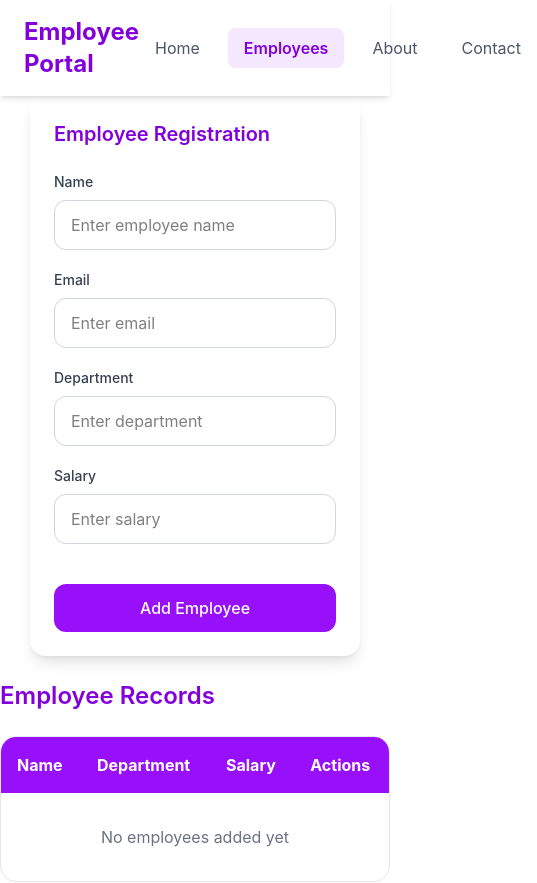
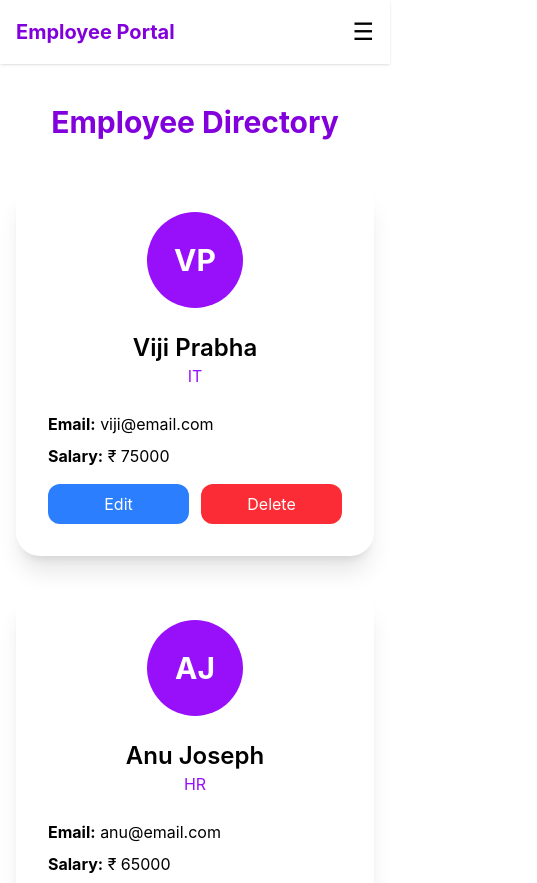
Before and after one commit to vijitibu/employee-registration-application, a React (Vite) app: page /employees in a window 390 px wide. Shown: the top 883 px of the page, 537 px wide, since content can reach past the window. Built offline with nearby package versions, Linux system fonts and the light colour scheme.

Commit message:
Updated responsive design

```diff
--- a/src/App.tsx
+++ b/src/App.tsx
@@ -4,24 +4,17 @@ import Footer from "./components/Footer";
 import Home from "./Pages/Home";
 import About from "./Pages/About";
 import Contact from "./Pages/Contact";
-import { Toaster } from "react-hot-toast";
+import Employees from "./Pages/Employees";
 
 export default function App() {
   return (
     <BrowserRouter>
-      <Toaster
-        position="top-right"
-        toastOptions={{
-          duration: 3000,
-          style: {
-            borderRadius: "12px",
-          },
-        }}
-      />
       <Navbar />
       <Routes>
         <Route path="/" element={<Home />} />
-        <Route path="/employees" element={<Home />} />
+        <Route path="/" element={<Home />} />
+
+        <Route path="/employees" element={<Employees />} />
         <Route path="/about" element={<About />} />
         <Route path="/contact" element={<Contact />} />
       </Routes>
--- /dev/null
+++ b/src/Pages/Employees.tsx
@@ -0,0 +1,73 @@
+import { Employee } from "../types/Employee";
+
+const employees: Employee[] = [
+  {
+    id: 1,
+    name: "Viji Prabha",
+    email: "viji@email.com",
+    department: "IT",
+    salary: 75000,
+  },
+  {
+    id: 2,
+    name: "Anu Joseph",
+    email: "anu@email.com",
+    department: "HR",
+    salary: 65000,
+  },
+  {
+    id: 3,
+    name: "Rahul Das",
+    email: "rahul@email.com",
+    department: "Finance",
+    salary: 82000,
+  },
+];
+
+export default function Employees() {
+  return (
+    <div className="min-h-screen px-4 sm:px-6 py-10">
+      <h1 className="text-3xl sm:text-5xl font-bold text-center text-purple-700 mb-10">
+        Employee Directory
+      </h1>
+
+      <div className="grid grid-cols-1 sm:grid-cols-2 lg:grid-cols-3 gap-8 max-w-6xl mx-auto">
+        {employees.map((emp) => (
+          <div
+            key={emp.id}
+            className="bg-white rounded-3xl shadow-xl p-8 hover:-translate-y-2 transition"
+          >
+            <div className="w-24 h-24 rounded-full bg-purple-600 text-white text-3xl font-bold flex items-center justify-center mx-auto mb-6">
+              {emp.name
+                .split(" ")
+                .map((n) => n[0])
+                .join("")}
+            </div>
+
+            <h2 className="text-2xl font-semibold text-center">{emp.name}</h2>
+
+            <p className="text-center text-purple-600 mb-6">{emp.department}</p>
+
+            <p className="mb-2">
+              <strong>Email:</strong> {emp.email}
+            </p>
+
+            <p className="mb-4">
+              <strong>Salary:</strong> ₹ {emp.salary}
+            </p>
+
+            <div className="flex gap-3">
+              <button className="flex-1 bg-blue-500 text-white py-2 rounded-xl">
+                Edit
+              </button>
+
+              <button className="flex-1 bg-red-500 text-white py-2 rounded-xl">
+                Delete
+              </button>
+            </div>
+          </div>
+        ))}
+      </div>
+    </div>
+  );
+}
--- a/src/Pages/Home.tsx
+++ b/src/Pages/Home.tsx
@@ -25,17 +25,25 @@ export default function Home() {
   };
 
   return (
-    <div className="grid md:grid-cols-2 gap-6">
+    <div
+      className="max-w-6xl mx-auto grid grid-cols-1 lg:grid-cols-2 gap-8 px-4 sm:px-6 md:px-8
+      py-8 items-start"
+    >
+      <div className="bg-white rounded-3xl shadow-xl p-6 sm:p-8 border border-purple-100">
         <EmployeeForm
           key={editData?.id ?? "new"}
           onSave={handleSave}
           editData={editData}
         />
+      </div>
+
+      <div className="bg-white rounded-3xl shadow-xl p-6 sm:p-8 border border-purple-100 overflow-hidden">
         <EmployeeTable
           employees={employees}
           onEdit={setEditData}
           onDelete={handleDelete}
         />
       </div>
+    </div>
   );
 }
--- a/src/components/Employee/EmployeeTable.tsx
+++ b/src/components/Employee/EmployeeTable.tsx
@@ -8,13 +8,13 @@ type Props = {
 
 export default function EmployeeTable({ employees, onEdit, onDelete }: Props) {
   return (
-    <div>
+    <div className="w-full">
       <h2 className="text-2xl font-semibold mb-6 text-purple-700">
         Employee Records
       </h2>
 
       <div className="overflow-x-auto rounded-2xl border border-gray-200">
-        <table className="w-full text-left">
+        <table className="w-full min-w-162.5 text-left">
           <thead className="bg-purple-600 text-white">
             <tr>
               <th className="p-4">Name</th>
@@ -38,22 +38,27 @@ export default function EmployeeTable({ employees, onEdit, onDelete }: Props) {
                   className="border-b hover:bg-purple-50 transition"
                 >
                   <td className="p-4">{emp.name}</td>
+
                   <td className="p-4">{emp.department}</td>
+
                   <td className="p-4">₹ {emp.salary}</td>
-                  <td className="p-4 flex gap-3">
+
+                  <td className="p-4">
+                    <div className="flex flex-col sm:flex-row gap-2">
                       <button
                         onClick={() => onEdit(emp)}
-                      className="bg-blue-500 hover:bg-blue-600 text-white px-3 py-1 rounded-lg"
+                        className="bg-blue-500 hover:bg-blue-600 text-white px-4 py-2 rounded-lg"
                       >
                         Edit
                       </button>
 
                       <button
                         onClick={() => onDelete(emp.id)}
-                      className="bg-red-500 hover:bg-red-600 text-white px-3 py-1 rounded-lg"
+                        className="bg-red-500 hover:bg-red-600 text-white px-4 py-2 rounded-lg"
                       >
                         Delete
                       </button>
+                    </div>
                   </td>
                 </tr>
               ))
--- a/src/components/Employee/Navbar.tsx
+++ b/src/components/Employee/Navbar.tsx
@@ -1,38 +1,65 @@
+import { useState } from "react";
 import { Link, useLocation } from "react-router-dom";
 
 export default function Navbar() {
+  const [open, setOpen] = useState(false);
   const { pathname } = useLocation();
 
   const linkClass = (path: string) =>
-    `px-4 py-2 rounded-lg transition ${
-      pathname === path
-        ? "bg-purple-100 text-purple-700 font-semibold"
-        : "text-gray-600 hover:text-purple-600 hover:bg-purple-50"
-    }`;
+    pathname === path
+      ? "text-purple-700 font-semibold border-b-2 border-purple-600 pb-1"
+      : "text-gray-600 hover:text-purple-600";
 
   return (
-    <nav className="bg-white shadow-md sticky top-0 z-50">
-      <div className="max-w-6xl mx-auto px-6 py-4 flex justify-between items-center">
-        <h1 className="text-2xl font-bold text-purple-700">Employee Portal</h1>
+    <nav className="bg-white shadow sticky top-0 z-50">
+      <div className="max-w-6xl mx-auto px-4 sm:px-6 py-4 flex justify-between items-center">
+        <h1 className="text-xl sm:text-2xl font-bold text-purple-700">
+          Employee Portal
+        </h1>
 
-        <div className="flex gap-3">
+        <div className="hidden md:flex items-center gap-6">
           <Link to="/" className={linkClass("/")}>
             Home
           </Link>
-
           <Link to="/employees" className={linkClass("/employees")}>
             Employees
           </Link>
-
           <Link to="/about" className={linkClass("/about")}>
             About
           </Link>
-
           <Link to="/contact" className={linkClass("/contact")}>
             Contact
           </Link>
         </div>
+
+        <button className="md:hidden text-2xl" onClick={() => setOpen(!open)}>
+          ☰
+        </button>
       </div>
+
+      {open && (
+        <div className="md:hidden bg-white border-t px-6 py-4 space-y-4 shadow-md">
+          <Link to="/" onClick={() => setOpen(false)} className="block">
+            Home
+          </Link>
+
+          <Link
+            to="/employees"
+            onClick={() => setOpen(false)}
+            className="block"
+          >
+            Employees
+          </Link>
+
+          <Link to="/about" onClick={() => setOpen(false)} className="block">
+            About
+          </Link>
+
+          <Link to="/contact" onClick={() => setOpen(false)} className="block">
+            Contact
+          </Link>
+        </div>
+      )}
     </nav>
   );
 }
--- a/src/components/Footer.tsx
+++ b/src/components/Footer.tsx
@@ -1,7 +1,7 @@
 export default function Footer() {
   return (
     <footer className="bg-gray-900 text-gray-300 mt-12">
-      <div className="max-w-6xl mx-auto px-6 py-5 flex flex-col md:flex-row justify-between items-center gap-2">
+      <div className="max-w-6xl mx-auto px-6 py-5 flex flex-col md:flex-row justify-between items-center gap-2 text-center md:text-left">
         <p>© 2026 Employee Registration App</p>
         <p className="text-sm">Built with React + TypeScript + Tailwind CSS</p>
       </div>
--- a/src/components/Header.tsx
+++ b/src/components/Header.tsx
@@ -1,49 +1,41 @@
-import { useState } from "react";
+export default function Header() {
+  return (
+    <header className="bg-linear-to-r from-purple-600 to-indigo-600 text-white shadow-lg sticky top-0">
+      <div className="max-w-6xl mx-auto px-6 py-5 flex items-center justify-between">
+        <div>
+          <h1 className="text-2xl font-bold tracking-wide">
+            Employee Registration Portal
+          </h1>
+          <p className="text-sm opacity-90 mt-1">
+            Manage employee records efficiently
+          </p>
+        </div>
 
-export default function Header() {
-  const [open, setOpen] = useState(false);
-
-  return (
-    <header className="bg-gradient-to-r from-purple-700 to-indigo-700 text-white shadow-lg sticky top-0 z-50">
-      <div className="max-w-6xl mx-auto px-6 py-4 flex justify-between items-center">
-        <h1 className="text-2xl font-bold">Employee Portal</h1>
-
-        <nav className="hidden md:flex gap-8 font-medium">
-          <a href="#" className="hover:text-yellow-300">
+        <nav>
+          <ul className="flex items-center gap-6 font-medium">
+            <li>
+              <a href="#" className="hover:text-yellow-300 transition">
                 Home
               </a>
-          <a href="#about" className="hover:text-yellow-300">
+            </li>
+            <li>
+              <a href="#about" className="hover:text-yellow-300 transition">
                 About
               </a>
-          <a href="#employees" className="hover:text-yellow-300">
+            </li>
+            <li>
+              <a href="#employees" className="hover:text-yellow-300 transition">
                 Employees
               </a>
-          <a href="#contact" className="hover:text-yellow-300">
+            </li>
+            <li>
+              <a href="#contact" className="hover:text-yellow-300 transition">
                 Contact
               </a>
+            </li>
+          </ul>
         </nav>
-
-        <button onClick={() => setOpen(!open)} className="md:hidden text-2xl">
-          ☰
-        </button>
       </div>
-
-      {open && (
-        <div className="md:hidden px-6 pb-4 space-y-3 bg-indigo-700">
-          <a href="#" className="block">
-            Home
-          </a>
-          <a href="#about" className="block">
-            About
-          </a>
-          <a href="#employees" className="block">
-            Employees
-          </a>
-          <a href="#contact" className="block">
-            Contact
-          </a>
-        </div>
-      )}
     </header>
   );
 }
```
Lines whose indentation alone changed are shown as unchanged.
